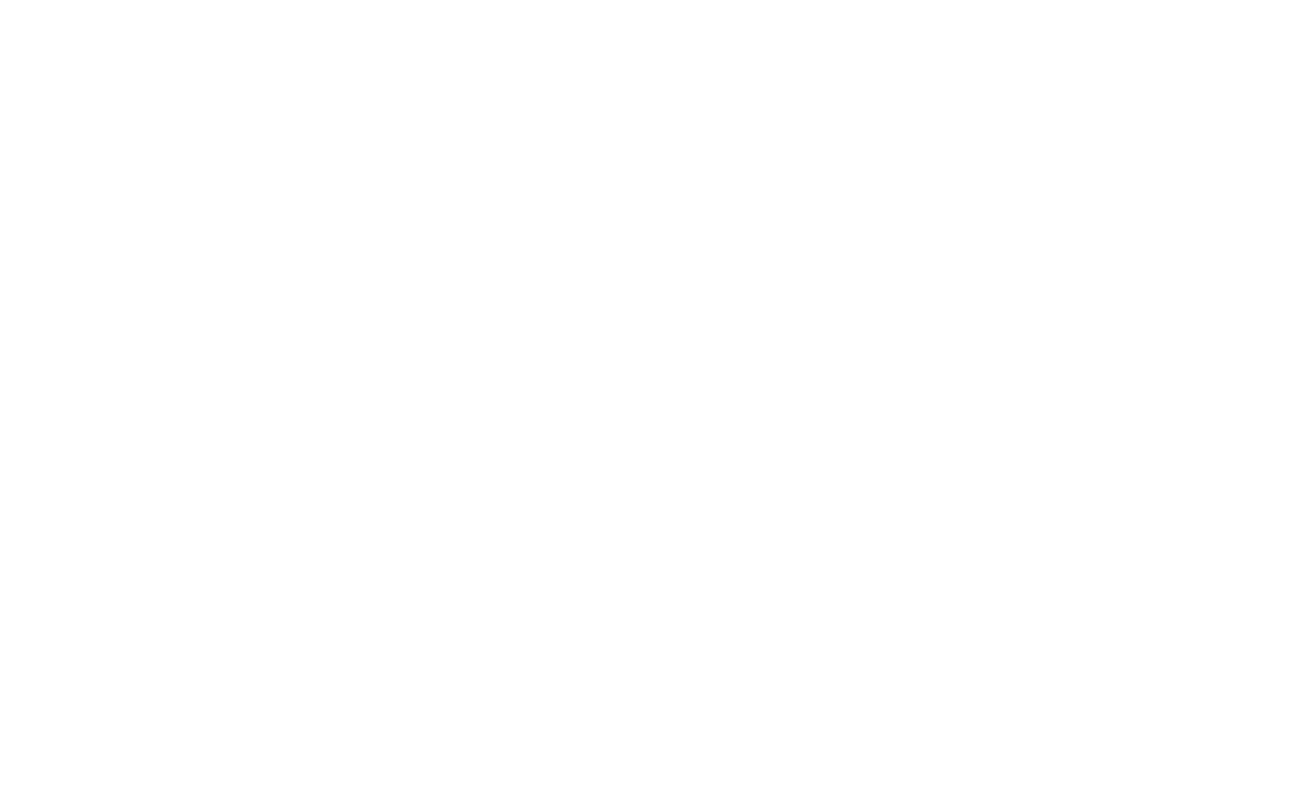
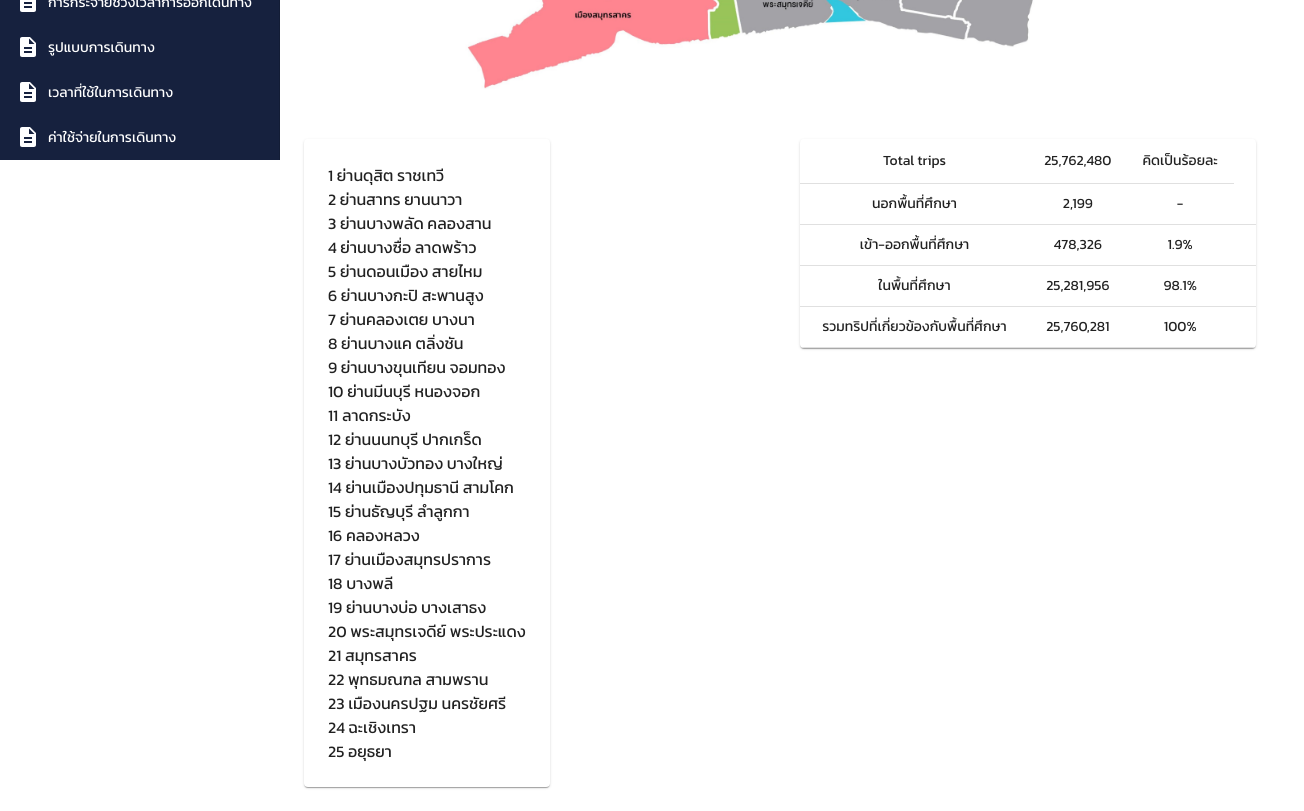
Before and after one commit to hznutx/dashboard-survey, a React (Vite) app: page /tripvolumn in a window 1280 px wide. Before the commit this address had no page. Shown: the part 640-1451 px from the top of the page, 1304 px wide, since content can reach past the window. Before the commit the page ends 800 px from the top, so only its background shows below. Built offline with nearby package versions, Linux system fonts and the light colour scheme.

Commit message:
rearrage page

```diff
--- a/src/App.jsx
+++ b/src/App.jsx
@@ -6,6 +6,7 @@ import Occupation from "./pages/occupation";
 import Residentpage from "./pages/residentpage";
 import Incomepage from "./pages/incomepage";
 import Proposalpage from "./pages/proposal";
+import TripVolumn from "./pages/tripvolumn";
 import theme from "./theme.jsx";
 import Layout from "./layouts/Layout";
 import { Route, Routes } from "react-router-dom";
@@ -24,6 +25,7 @@ const App = () => {
             <Route path="occupation" element={<Occupation />} />
             <Route path="middlezone" element={<Middlepage />} />
             <Route path="proposal" element={<Proposalpage />} />
+            <Route path="tripvolumn" element={<TripVolumn />} />
           </Route>
         </Routes>
       </ThemeProvider>
--- /dev/null
+++ b/src/components/tables/TableTripresult.jsx
@@ -0,0 +1,53 @@
+import {
+  Table,
+  TableBody,
+  TableCell,
+  TableContainer,
+  TableHead,
+  TableRow,
+  Paper,
+} from "@mui/material";
+
+function createData(name, total, volumn, percent) {
+  return {
+    name,
+    total,
+    volumn,
+    percent,
+  };
+}
+
+const rows = [
+  createData("นอกพื้นที่ศึกษา", "2,199", "-"),
+  createData("เข้า-ออกพื้นที่ศึกษา", "478,326", "1.9%"),
+  createData("ในพื้นที่ศึกษา", "25,281,956", "98.1%"),
+  createData("รวมทริปที่เกี่ยวข้องกับพื้นที่ศึกษา", "25,760,281", "100%"),
+];
+
+export default function BasicTable() {
+  return (
+    <TableContainer component={Paper}>
+      <Table sx={{ minWidth: 400 }} aria-label="simple table">
+        <TableHead>
+          <TableRow>
+            <TableCell>Total trips</TableCell>
+            <TableCell>25,762,480</TableCell>
+            <TableCell>คิดเป็นร้อยละ</TableCell>
+          </TableRow>
+        </TableHead>
+        <TableBody>
+          {rows.map((row) => (
+            <TableRow key={row.name}>
+              <TableCell component="th" scope="row">
+                {row.name}
+              </TableCell>
+              <TableCell>{row.total}</TableCell>
+              <TableCell>{row.volumn}</TableCell>
+              <TableCell>{row.percent}</TableCell>
+            </TableRow>
+          ))}
+        </TableBody>
+      </Table>
+    </TableContainer>
+  );
+}
--- a/src/components/tables/TableTripvolumn.jsx
+++ b/src/components/tables/TableTripvolumn.jsx
@@ -3,7 +3,7 @@ import React from "react";
 
 const TableTripvolumn = () => {
   return (
-    <Paper sx={{ width: "fit-content" }}>
+    <Paper sx={{ width: "fit-content", p: 3 }}>
       <Typography>
         1 ย่านดุสิต ราชเทวี <br />
         2 ย่านสาทร ยานนาวา <br />
--- a/src/layouts/Layout.jsx
+++ b/src/layouts/Layout.jsx
@@ -24,6 +24,12 @@ const listLeftMenu = [
   { name: "ลักษณะที่พัก", icon: <Description />, path: "/resident" },
   { name: "รายได้", icon: <Description />, path: "/income" },
   { name: "อาชีพ", icon: <Description />, path: "/occupation" },
+  { name: "ขอบเขตการเดินทาง", icon: <Description />, path: "/middlezone" },
+  {
+    name: "ปริมาณการเดินทางข้ามจังหวัด",
+    icon: <Description />,
+    path: "/tripvolumn",
+  },
   { name: "การครอบครองรถแต่ละครัวเรือน", icon: <Description />, path: "" },
   { name: "ใบขับขี่", icon: <Description />, path: "" },
   { name: "อัตราการเดินทางจากผลกระทบโควิด", icon: <Description />, path: "" },
@@ -41,13 +47,7 @@ const listLeftMenu = [
   { name: "การกระจายช่วงเวลาการออกเดินทาง", icon: <Description />, path: "" },
   { name: "รูปแบบการเดินทาง", icon: <Description />, path: "" },
   { name: "เวลาที่ใช้ในการเดินทาง", icon: <Description />, path: "" },
-  { name: "ความเร็วในการเดินทาง", icon: <Description />, path: "" },
   { name: "ค่าใช้จ่ายในการเดินทาง", icon: <Description />, path: "" },
-  {
-    name: "ปริมาณการเดินทางข้ามจังหวัด",
-    icon: <Description />,
-    path: "/middlezone",
-  },
 ];
 
 export default function PermanentDrawerLeft() {
--- a/src/pages/middlezone.jsx
+++ b/src/pages/middlezone.jsx
@@ -4,13 +4,14 @@ import Middlezonepic from "../assets/images/transport-mid.png";
 
 const middlezone = () => {
   return (
-    <Grid container direction="row">
+    <Grid container direction="row" alignContent="center">
       <Grid item xs>
+        <img src={Middlezonepic} width={700} />
+        <br />
+      </Grid>
+      <Grid item>
         <TableProvince />
-        <br />
-        <img src={Middlezonepic} width={700} />
       </Grid>
-      <Grid item xs={5}></Grid>
     </Grid>
   );
 };
--- /dev/null
+++ b/src/pages/tripvolumn.jsx
@@ -0,0 +1,24 @@
+import { Grid, Stack } from "@mui/material";
+import TabelTripvolumn from "../components/tables/TableTripvolumn";
+import TabelTripresult from "../components/tables/TableTripresult";
+import TripvolumnPic from "../assets/images/clutertrip.jpg";
+
+const tripvolumn = () => {
+  return (
+    <Stack justifyItems="center">
+      <Grid container justifyItems="center" gap={5}>
+        <Grid item xs>
+          <img src={TripvolumnPic} width={1000} />
+        </Grid>
+        <Grid item xs>
+          <TabelTripvolumn />
+        </Grid>
+        <Grid item xs>
+          <TabelTripresult />
+        </Grid>
+      </Grid>
+    </Stack>
+  );
+};
+
+export default tripvolumn;
```
